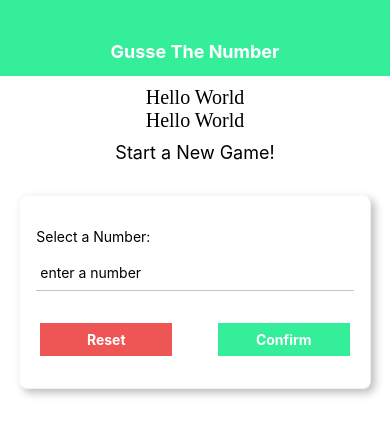
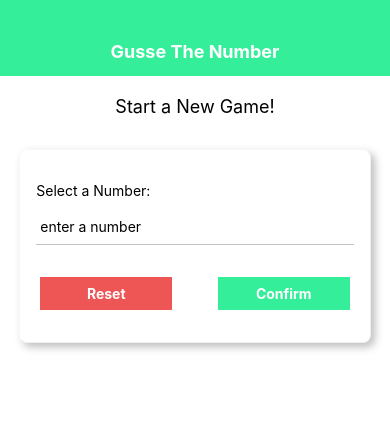
Before and after one commit to AlineJo/GuessNumber, a React Native app: screen / in a window 390 px wide. Shown: the top 436 px of the page. Built offline with nearby package versions, Linux system fonts and the light colour scheme.

Commit message:
#MyText: -local StyleSheet

```diff
--- a/Componenets/MyText.js
+++ b/Componenets/MyText.js
@@ -1,18 +1,17 @@
 import React from 'react';
 import { Text, StyleSheet } from 'react-native'
+import MyTextStyle from '../assets/styles/MyTextStyle';
+import Spacing from '../Constants/Spacing';
+import Tags from '../Constants/Tags';
+
 
 
 const MyText = props => {
-    return (<Text style={{ ...styles.text, ...props.style }}>Hello World{props.childern}</Text>);
+
+    return (<Text style={{...MyTextStyle(props.color).thin_12, ...props.style }}>{props.children}</Text>);
 };
 
 
-const styles = StyleSheet.create({
-    text: {
-        fontFamily: 'font-robot-light',
-        fontSize:20,
-    },
-});
 
 
 export default MyText;
```
